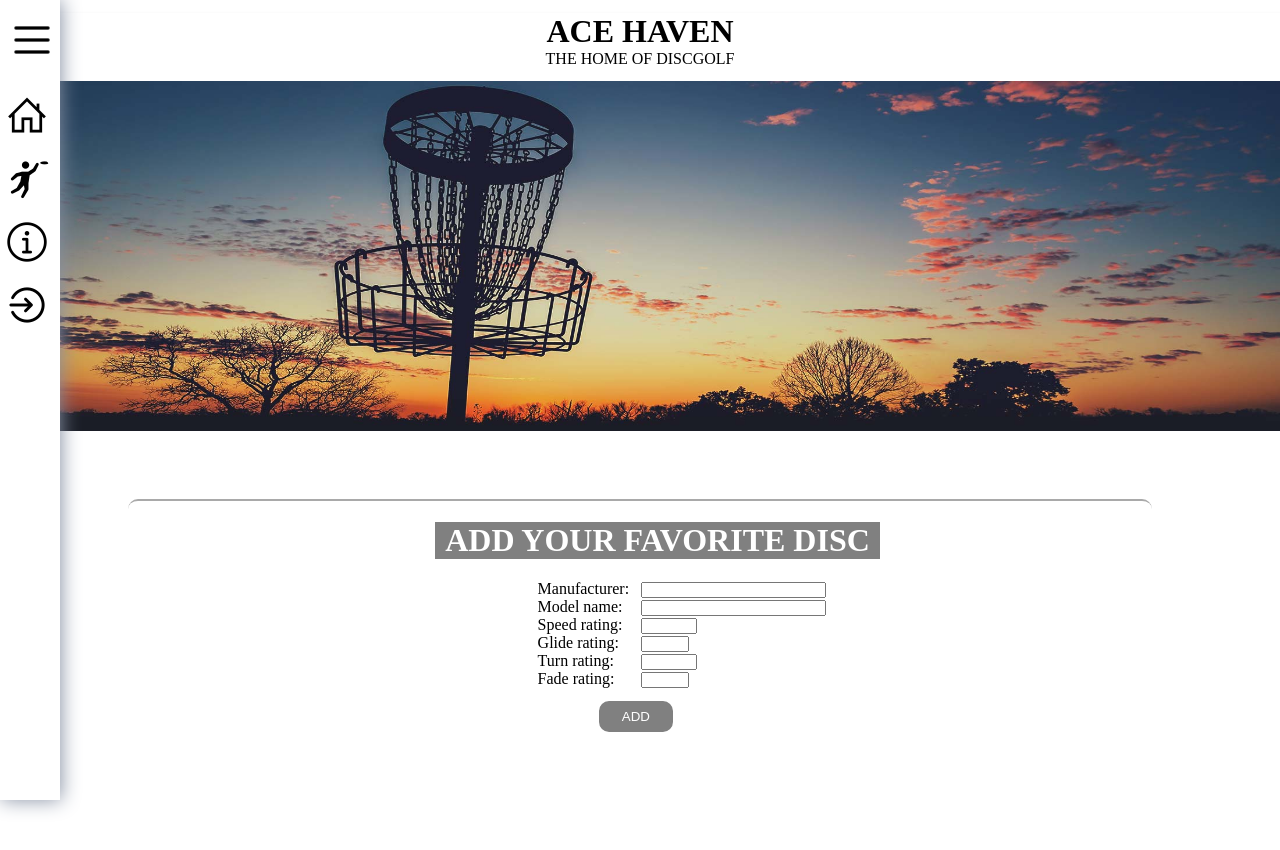
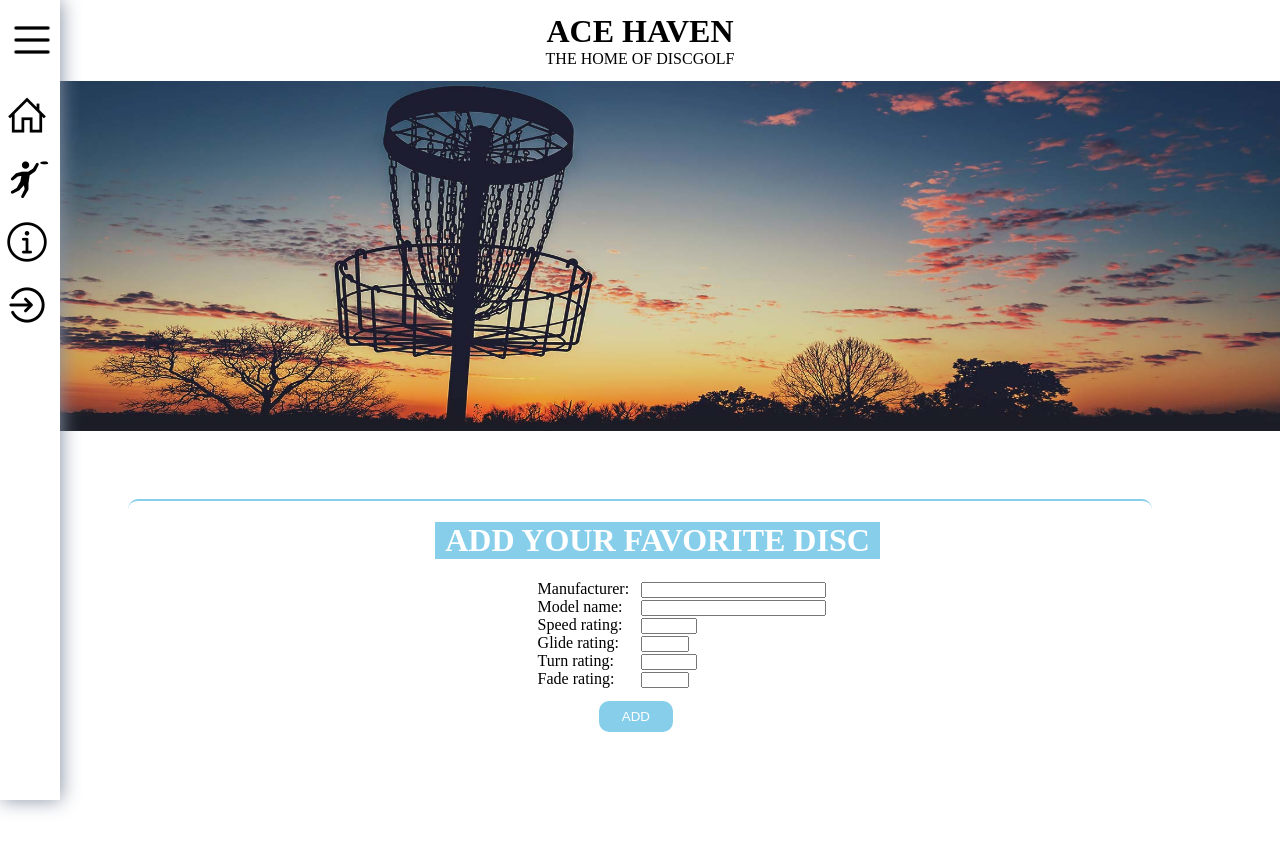
Before and after one commit to Loldorre/AceHaven.com, an Angular app: page /about in a window 1280 px wide. Shown: the top 850 px of the page. Built offline with nearby package versions, Linux system fonts and the light colour scheme.

Commit message:
Ace Haven 2: about disc golf changes to colors, skyblue

```diff
--- a/src/app/components/about-discgolf/about-discgolf.component.css
+++ b/src/app/components/about-discgolf/about-discgolf.component.css
@@ -1,13 +1,13 @@
 body{
   width:80%;
   margin: 5% 0 0 10%;
-  border-top: 2px solid darkgrey;
+  border-top: 2px solid skyblue;
   border-radius: 10px;
 }
 h1{
   text-align: center;
   color: white;
-  background-color: grey;
+  background-color: skyblue;
   width: fit-content;
   margin-left: 30%;
   padding: 0 10px 0 10px;
@@ -30,8 +30,8 @@ form{
 }
 
 input[type="submit"]{
-  border: 2px solid grey;
-  background-color: grey;
+  border: 2px solid skyblue;
+  background-color: skyblue;
   color: white;
   border-radius: 10px;
   margin-top: 2%;
--- a/src/app/components/header/header.component.css
+++ b/src/app/components/header/header.component.css
@@ -15,7 +15,6 @@ header h1, header p{
 .texts{
   background-color: white;
   padding-bottom: 1%;
-  box-shadow: 5px 5px  5px black;
 }
 img{
   width:100%;
```
